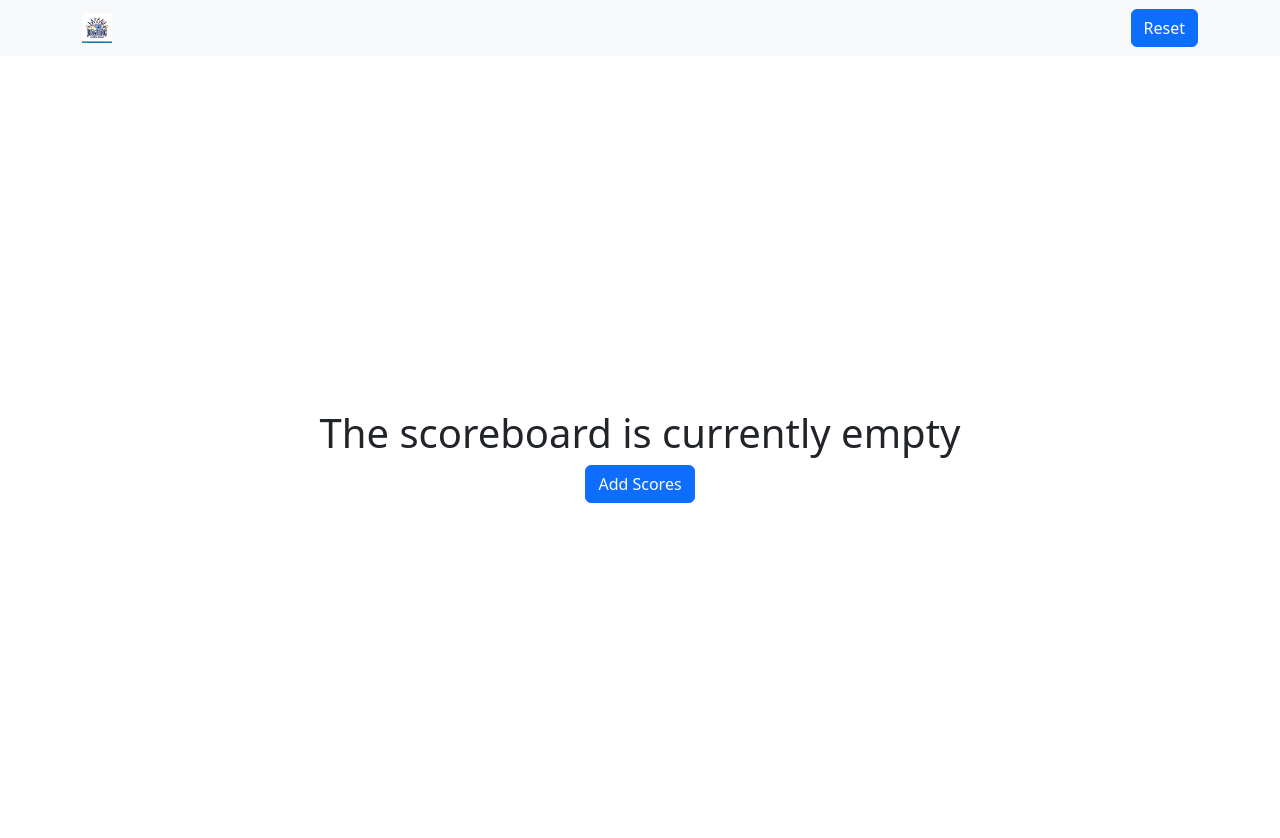
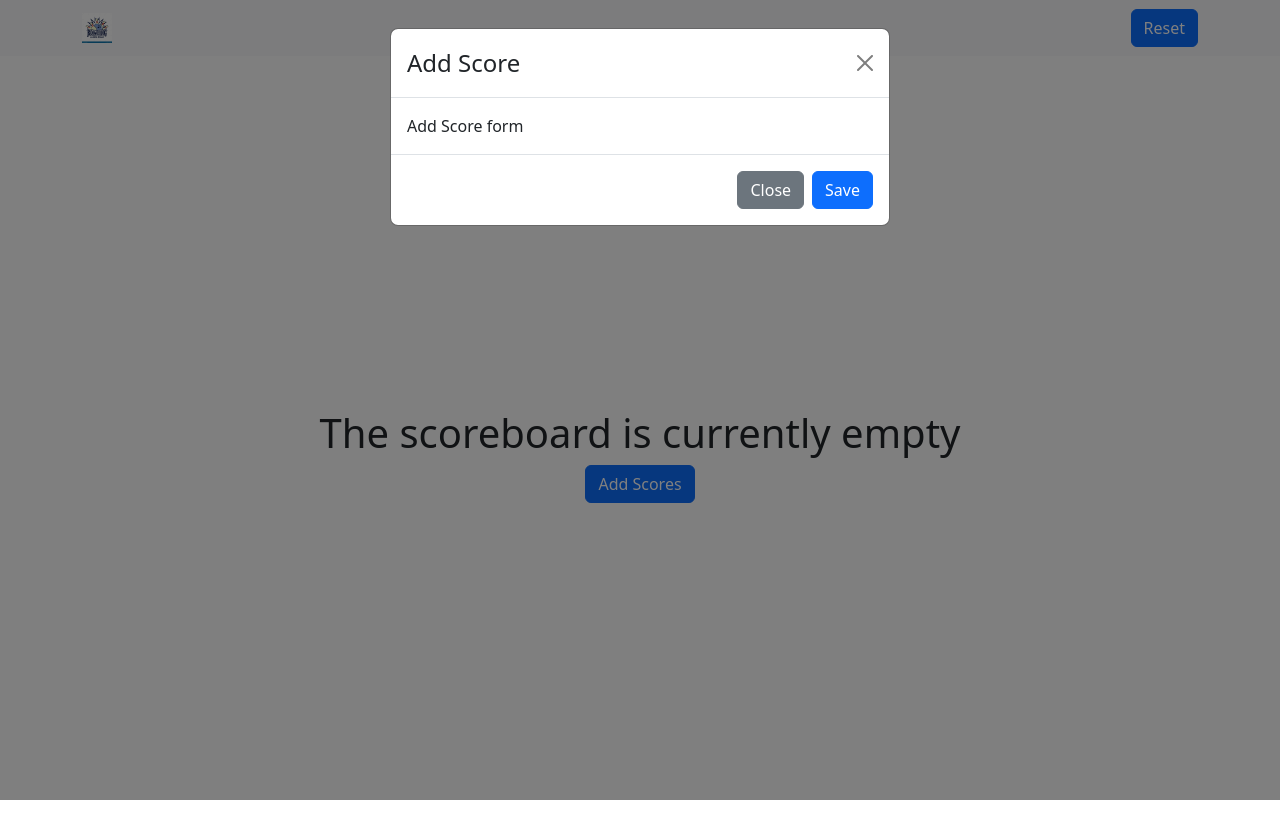
Before and after one commit to micael-jerry/african-bowling, a React (Vite) app: page / in a window 1280 px wide. Both pictures are taken after a click on the button "Add Scores". Shown: the top 838 px of the page. Built offline with nearby package versions, Linux system fonts and the light colour scheme.

Commit message:
chore: create modal

```diff
--- /dev/null
+++ b/src/components/MyModal.jsx
@@ -0,0 +1,36 @@
+import PropTypes from "prop-types";
+import Button from "react-bootstrap/Button";
+import Modal from "react-bootstrap/Modal";
+
+const MyModal = (props) => {
+  const { isVisible, handleSave, handleClose, header, children } = props;
+
+  return (
+    <>
+      <Modal show={isVisible} onHide={handleClose}>
+        <Modal.Header closeButton>
+          <Modal.Title>{header}</Modal.Title>
+        </Modal.Header>
+        <Modal.Body>{children}</Modal.Body>
+        <Modal.Footer>
+          <Button variant="secondary" onClick={handleClose}>
+            Close
+          </Button>
+          <Button variant="primary" onClick={handleSave}>
+            Save
+          </Button>
+        </Modal.Footer>
+      </Modal>
+    </>
+  );
+};
+
+MyModal.propTypes = {
+  isVisible: PropTypes.bool,
+  handleSave: PropTypes.func,
+  handleClose: PropTypes.func,
+  header: PropTypes.string,
+  children: PropTypes.node,
+};
+
+export default MyModal;
--- /dev/null
+++ b/src/components/ScoreCalculator/AddScoreDialog.jsx
@@ -0,0 +1,21 @@
+import PropTypes from "prop-types";
+import MyModal from "../MyModal";
+
+const AddScoreDialog = (props) => {
+  const { isVisible, handleSave, handleClose, children } = props;
+
+  return (
+    <MyModal isVisible={isVisible} handleSave={handleSave} handleClose={handleClose} header={"Add Score"}>
+			{children}
+		</MyModal>
+  );
+};
+
+AddScoreDialog.propTypes = {
+  isVisible: PropTypes.bool,
+  handleSave: PropTypes.func,
+  handleClose: PropTypes.func,
+  children: PropTypes.node,
+};
+
+export default AddScoreDialog;
--- a/src/components/ScoreCalculator/ScoreCalculator.jsx
+++ b/src/components/ScoreCalculator/ScoreCalculator.jsx
@@ -1,20 +1,41 @@
 import { useState } from "react";
 import { Button } from "react-bootstrap";
+import AddScoreDialog from "./AddScoreDialog";
 
 const ScoreCalculator = () => {
-	const [scores, setScores] = useState(null);
-	return (
+  const [scores, setScores] = useState(null);
+  const [addScoreDialogVisible, setScoreDialogVisible] = useState(false);
+
+  const handleShow = () => setScoreDialogVisible(true);
+  const handleHide = () => setScoreDialogVisible(false);
+  const handleSave = () => {
+    setScoreDialogVisible(false);
+  };
+
+  return (
     <div>
+      {addScoreDialogVisible && (
+        <AddScoreDialog
+          isVisible={addScoreDialogVisible}
+          handleSave={handleSave}
+          handleClose={handleHide}
+        >
+          <div>Add Score form</div>
+        </AddScoreDialog>
+      )}
       {scores ? (
-        <div>ScoreCalculator</div>
+        <div>
+          <div>ScoreCalculator</div>
+          <Button onClick={() => handleShow()}>Add Scores</Button>
+        </div>
       ) : (
         <div>
           <h1>The scoreboard is currently empty</h1>
-          <Button onClick={() => window.location.reload()}>Add Scores</Button>
+          <Button onClick={() => handleShow()}>Add Scores</Button>
         </div>
       )}
     </div>
   );
-}
+};
 
 export default ScoreCalculator;
```
